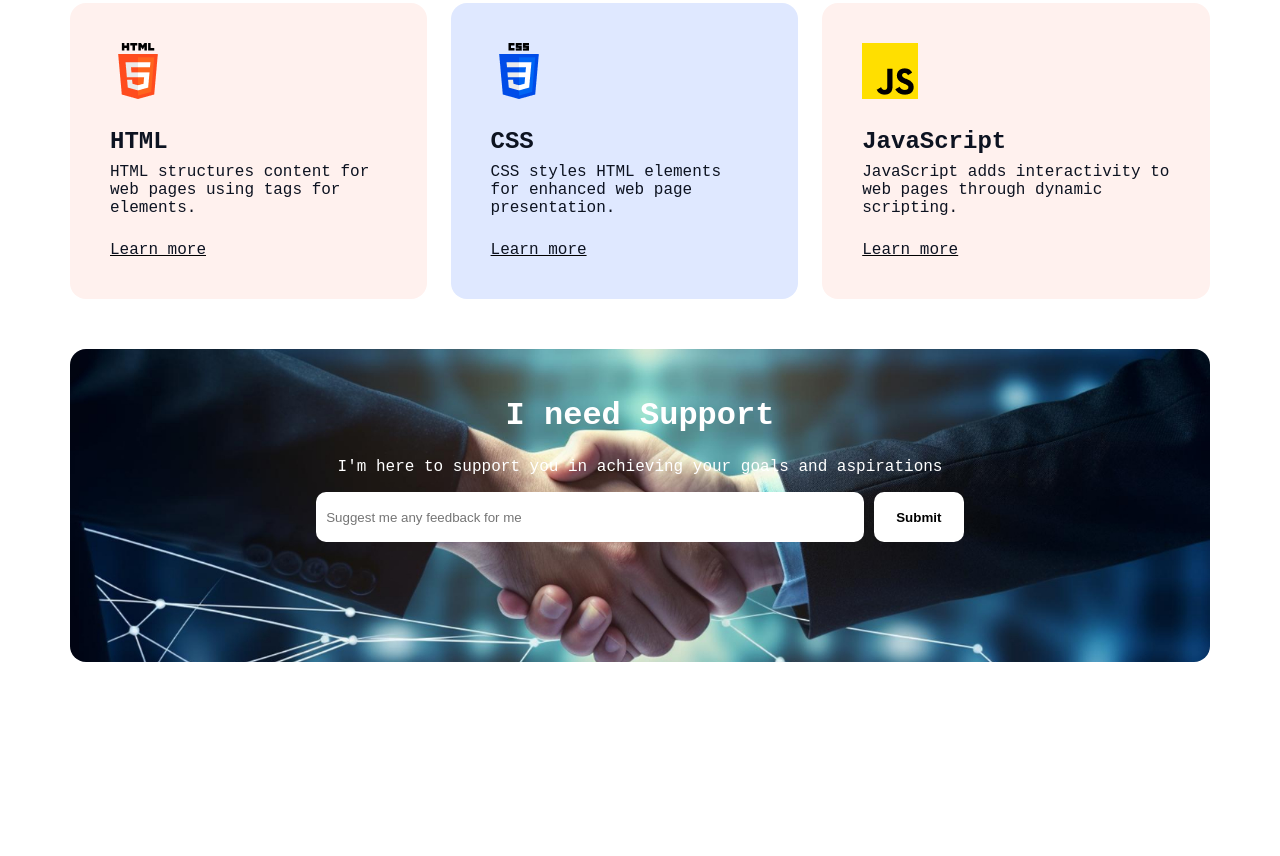
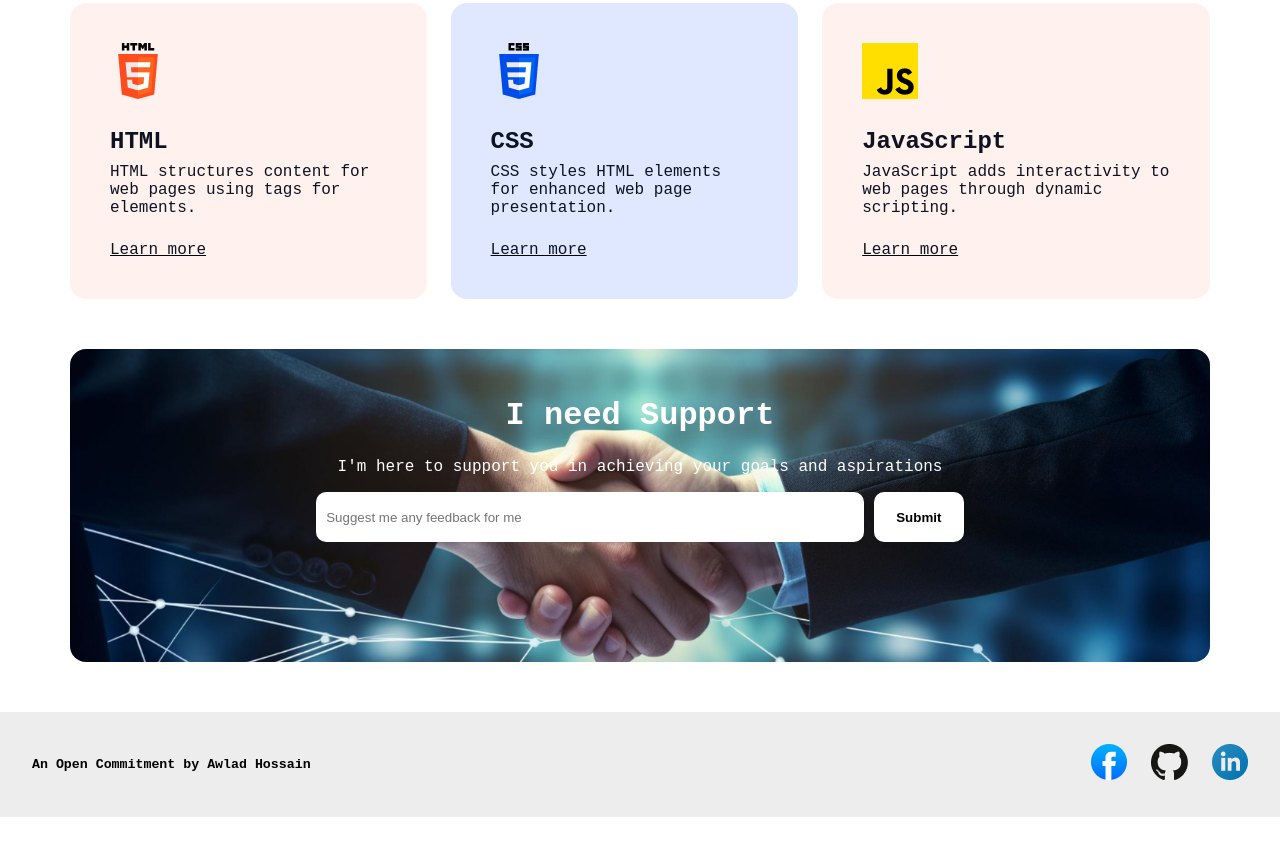
Before and after one commit to ashikbillah699/Challenge-Begins-Main, a plain HTML site: page index.html in a window 1280 px wide. Shown: the part 3210-4066 px from the top of the page. After the commit the page ends 4027 px from the top, so only its background shows below. Drawn offline with Linux system fonts and the light colour scheme; a web font is replaced by a local one.

Commit message:
footer part done

```diff
--- a/css/style.css
+++ b/css/style.css
@@ -238,8 +238,6 @@ nav button {
     border-radius: 16px;
     text-align: center;
     padding: 48px 64px;
-
-    margin-bottom: 400px;
 }
 
 .support h2{
@@ -254,3 +252,23 @@ nav button {
     color: #fff;
     padding: 24px 0 16px;
 }
+
+/* footer part */
+footer{
+    display: flex;
+    justify-content: space-between;
+    padding: 32px;
+    background-color: #eeeded;
+    align-items: center;
+    margin-top: 50px;
+}
+
+footer ul li{
+    float: left;
+    padding-left: 24px;
+}
+
+footer ul li a{
+    height: 36px;
+    width: 36px;
+}
--- a/index.html
+++ b/index.html
@@ -92,13 +92,13 @@
                     <u><a href="">Learn more</a></u>
                 </div>
                 <div class="target_item css">
-                     <img src="images/css.png" alt="">
+                    <img src="images/css.png" alt="">
                     <h4>CSS</h4>
                     <p>CSS styles HTML elements for enhanced web page presentation.</p>
                     <u><a href="">Learn more</a></u>
                 </div>
                 <div class="target_item js">
-                     <img src="images/js.png" alt="">
+                    <img src="images/js.png" alt="">
                     <h4>JavaScript</h4>
                     <p>JavaScript adds interactivity to web pages through dynamic scripting.</p>
                     <u><a href="">Learn more</a></u>
@@ -106,15 +106,25 @@
             </div>
         </section>
         <!-- I need Support -->
-         <section class="container support">
+        <section class="container support">
             <h2>I need Support</h2>
             <p>I'm here to support you in achieving your goals and aspirations</p>
             <form action="">
-                <input type="text" name="" id="" placeholder="Suggest me any feedback for me" style="height: 50px; width: 548px; border-radius: 10px; border: none; padding: 0 10px;">
-                <input type="submit" value="Submit" style="height: 50px; width: 90px; border-radius: 10px; border: none; padding: 0 10px; background-color: #fff; color: black; font-weight: bold;">
+                <input type="text" name="" id="" placeholder="Suggest me any feedback for me"
+                    style="height: 50px; width: 548px; border-radius: 10px; border: none; padding: 0 10px;">
+                <input type="submit" value="Submit" style="height: 50px; width: 90px; border-radius: 10px; border: none; padding: 0 10px;
+                     background-color: #fff; color: black; font-weight: bold;">
             </form>
-         </section>
+        </section>
     </main>
+    <footer class="footer">
+        <h5>An Open Commitment by Awlad Hossain</h5>
+        <ul>
+            <li><a href=""><img src="images/facebook.png" alt=""></a></li>
+            <li><a href=""><img src="images/github.png" alt=""></a></li>
+            <li><a href=""><img src="images/linkedin-icon 1.png" alt=""></a></li>
+        </ul>
+    </footer>
 </body>
 
 </html>
```
